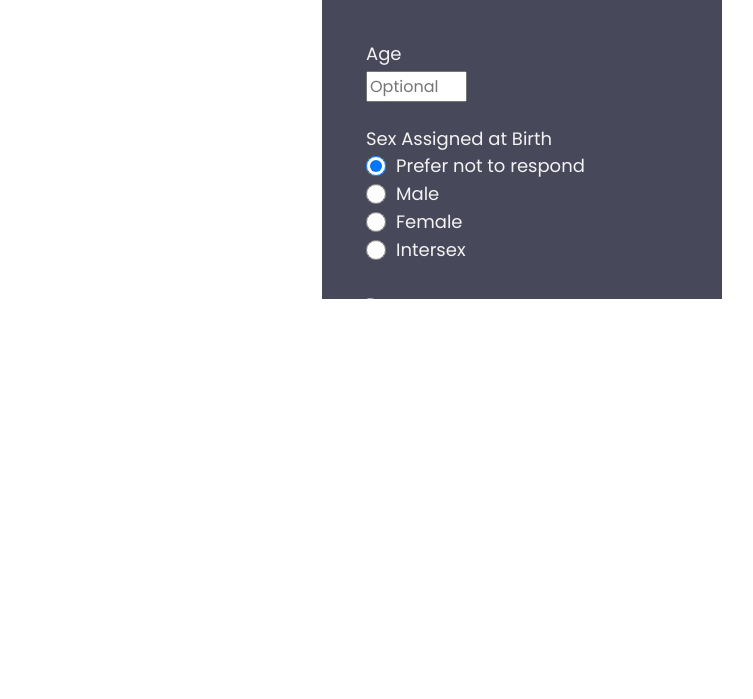
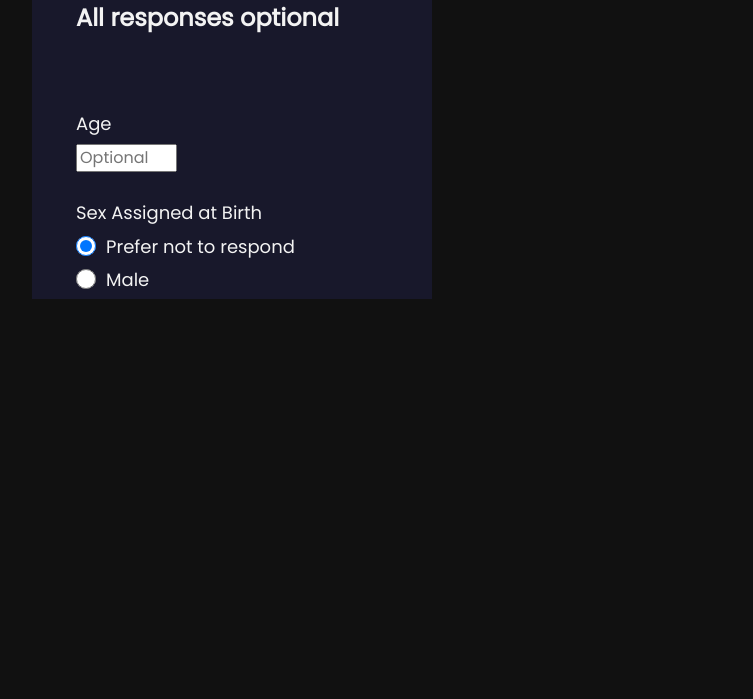
Before and after one commit to aforren1/online-exps, a plain HTML site: page login/form.html in a window 1280 px wide. Shown: the part 101-800 px from the top of the page, without its empty margins (118-871 px from the left). Drawn offline with Linux system fonts and the light colour scheme.

Commit message:
slightly more functional login example (doesn't work in fullscreen, but c'est la vie

```diff
--- a/login/form.css
+++ b/login/form.css
@@ -5,6 +5,7 @@
   --color-darkblue: #1b1b32;
   --color-darkblue-alpha: rgba(27, 27, 50, 0.8);
   --color-green: #37af65;
+  --color-darkgray: #111111;
 }
 
 *,
@@ -17,7 +18,7 @@ body {
   font-family: 'Poppins', sans-serif;
   font-size: 1rem;
   font-weight: 400;
-  line-height: 1.0;
+  line-height: 1.4;
   color: var(--color-white);
   margin: 0;
 }
@@ -31,6 +32,10 @@ body::before {
   height: 100%;
   width: 100%;
   z-index: -1;
+  background: var(--color-darkgray);
+  background-size: cover;
+  background-repeat: no-repeat;
+  background-position: center;
 }
 
 h1 {
@@ -72,9 +77,9 @@ button {
 .container {
   width: 400px;
   height: 400px;
+  margin: 0 auto 0;
+  margin-left: 150px;
   overflow-y: scroll;
-  max-height: 100%;
-  margin: 0 auto;
 }
 
 @media (min-width: 576px) {
@@ -173,6 +178,7 @@ form {
   cursor: pointer;
 }
 
+
 /*We hide the username field to catch improper users*/
 label#user { display: none; }
 input#username {display: none; }
--- a/login/form.html
+++ b/login/form.html
@@ -8,15 +8,17 @@
 
 <form id="survey-form" action="" onsubmit="return false">
     <div class="form-group">
-      <h1>Survey (optional)</h1>
+      <h1>Survey</h1>
+      <h2>All responses optional</h2>
     </div>
     <div class="form-group">
+      <!--username is a fake field for bots (does it actually work?)-->
       <label id="user" for="username">Username</label>
       <input type="text" placeholder="Username" id="username" name="username">
     </div>
     <div class="form-group">
       <label id="ag" for="age">Age</label>
-      <input type="number" placeholder="Optional" min="18" max="110" id="age" name="age">
+      <input type="number" placeholder="Optional" min="18" max="125" id="age" name="age">
     </div>
     <!--https://center.dso.iastate.edu/sites/default/files/Documents/Classroom/Asking%20about%20Gender%20and%20Sexuality.pdf-->
     <div class="form-group">
```
Also changed, not shown: login/main.js (+8 -4 lines).
